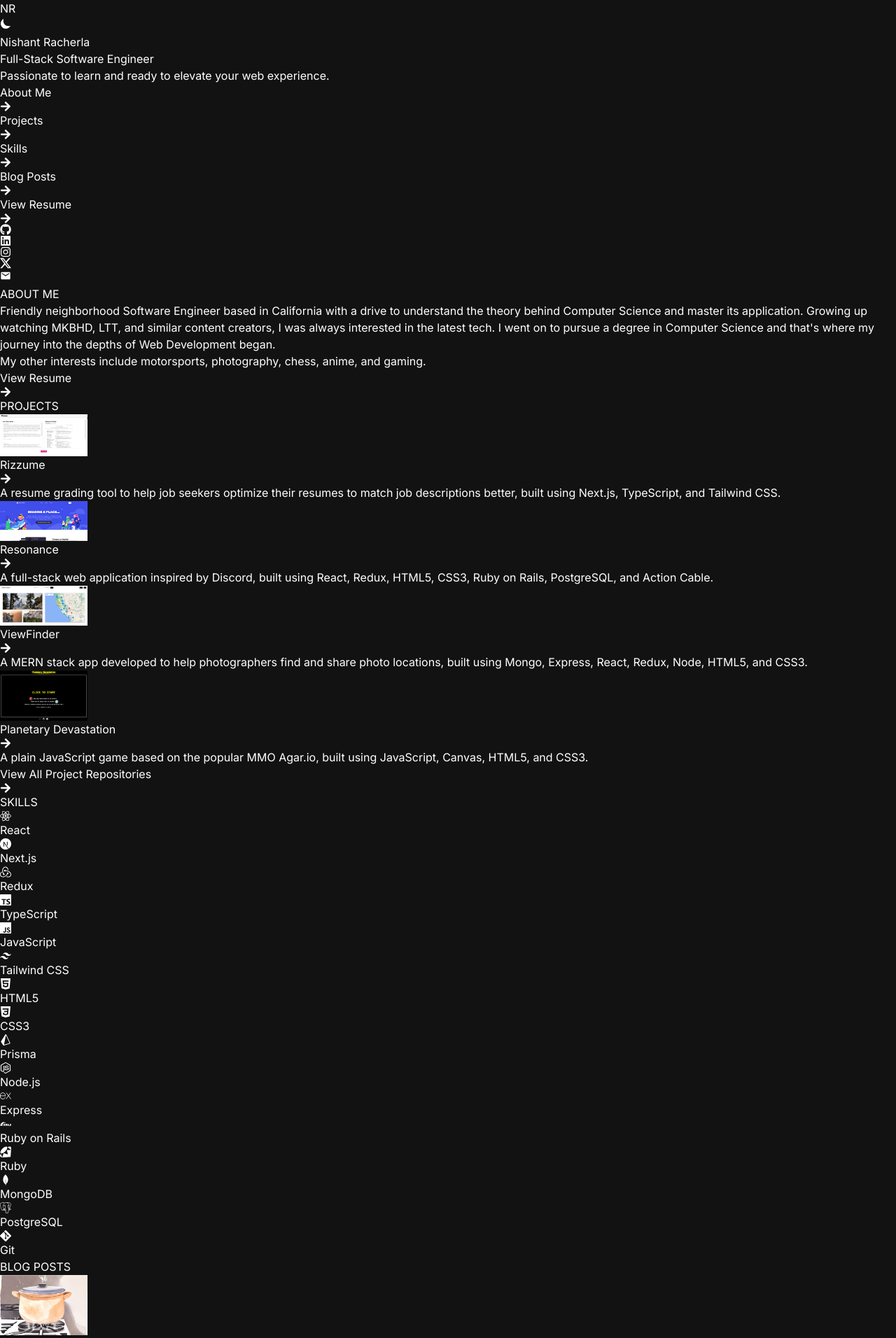
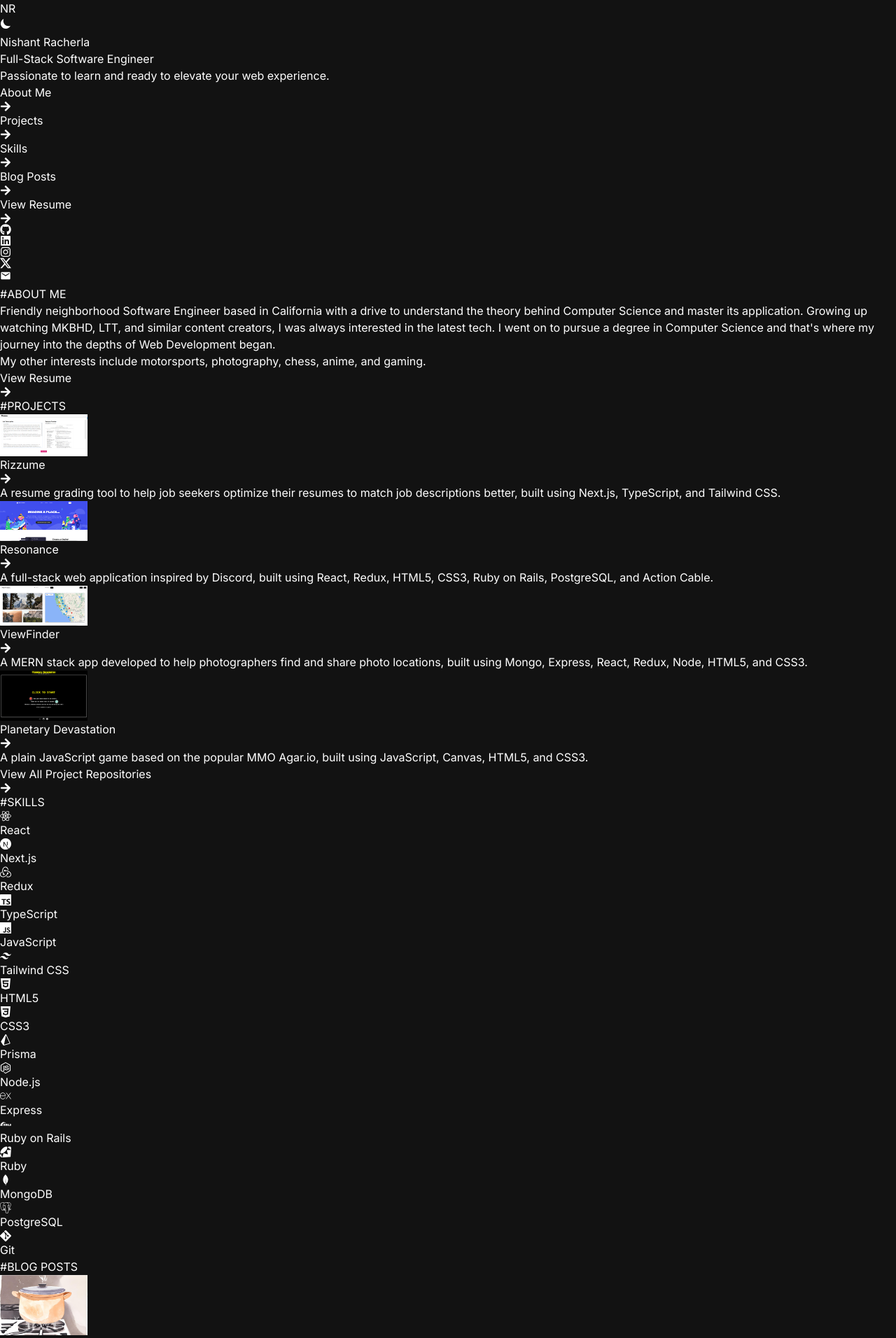
Before and after one commit to T1LT/PortfolioV2, a Next.js app: page / in a window 1280 px wide. Shown: the top 1912 px of the page at 70% size. Built offline with nearby package versions, Linux system fonts and the light colour scheme.

Commit message:
Add # before section headers

```diff
--- a/src/components/Sections/AboutSection.tsx
+++ b/src/components/Sections/AboutSection.tsx
@@ -6,7 +6,10 @@
       id="about"
       className="mb-16 scroll-mt-[calc(88px+0.5rem)] xl:scroll-mt-[calc(88px+2rem)]"
     >
-      <h1 className="font-bold mb-4 text-lg sm:text-xl">
+      <h1 className="font-bold mb-4 text-lg sm:text-xl group">
+        <span className="float-left opacity-0 group-hover:opacity-100 -ml-4 lg:-ml-8 mr-0 lg:mr-2 text-[#555] dark:text-neutral-500 transition duration-300">
+          #
+        </span>
         <a href="#about">ABOUT ME</a>
       </h1>
       <p className="leading-relaxed mb-4 text-sm sm:text-base text-[#555] dark:text-neutral-300">
--- a/src/components/Sections/BlogPostsSection.tsx
+++ b/src/components/Sections/BlogPostsSection.tsx
@@ -6,7 +6,10 @@
       id="blog"
       className="scroll-mt-[calc(88px+0.5rem)] xl:scroll-mt-[calc(88px+2rem)]"
     >
-      <h1 className="font-bold mb-4 text-xl">
+      <h1 className="font-bold mb-4 text-xl group">
+        <span className="float-left opacity-0 group-hover:opacity-100 -ml-4 lg:-ml-8 mr-0 lg:mr-2 text-[#555] dark:text-neutral-500 transition duration-300">
+          #
+        </span>
         <a href="#blog">BLOG POSTS</a>
       </h1>
       {/* FOR DEBUGGING PURPOSES ONLY */}
--- a/src/components/Sections/ProjectsSection.tsx
+++ b/src/components/Sections/ProjectsSection.tsx
@@ -7,7 +7,10 @@
       id="projects"
       className="scroll-mt-[calc(88px+0.5rem)] xl:scroll-mt-[calc(88px+2rem)]"
     >
-      <h1 className="font-bold text-xl mb-4">
+      <h1 className="font-bold text-xl mb-4 group">
+        <span className="float-left opacity-0 group-hover:opacity-100 -ml-4 lg:-ml-8 mr-0 lg:mr-2 text-[#555] dark:text-neutral-500 transition duration-300">
+          #
+        </span>
         <a href="#projects">PROJECTS</a>
       </h1>
       <Card
--- a/src/components/Sections/SkillsSection.tsx
+++ b/src/components/Sections/SkillsSection.tsx
@@ -23,7 +23,10 @@
       id="skills"
       className="mb-16 scroll-mt-[calc(88px+0.5rem)] xl:scroll-mt-[calc(88px+2rem)]"
     >
-      <h1 className="font-bold text-lg sm:text-xl mb-8">
+      <h1 className="font-bold text-lg sm:text-xl mb-8 group">
+        <span className="float-left opacity-0 group-hover:opacity-100 -ml-4 lg:-ml-8 mr-0 lg:mr-2 text-[#555] dark:text-neutral-500 transition duration-300">
+          #
+        </span>
         <a href="#skills">SKILLS</a>
       </h1>
       <div className="grid grid-cols-2 lg:grid-cols-3 2xl:grid-cols-4 gap-8 mb-8">
```
